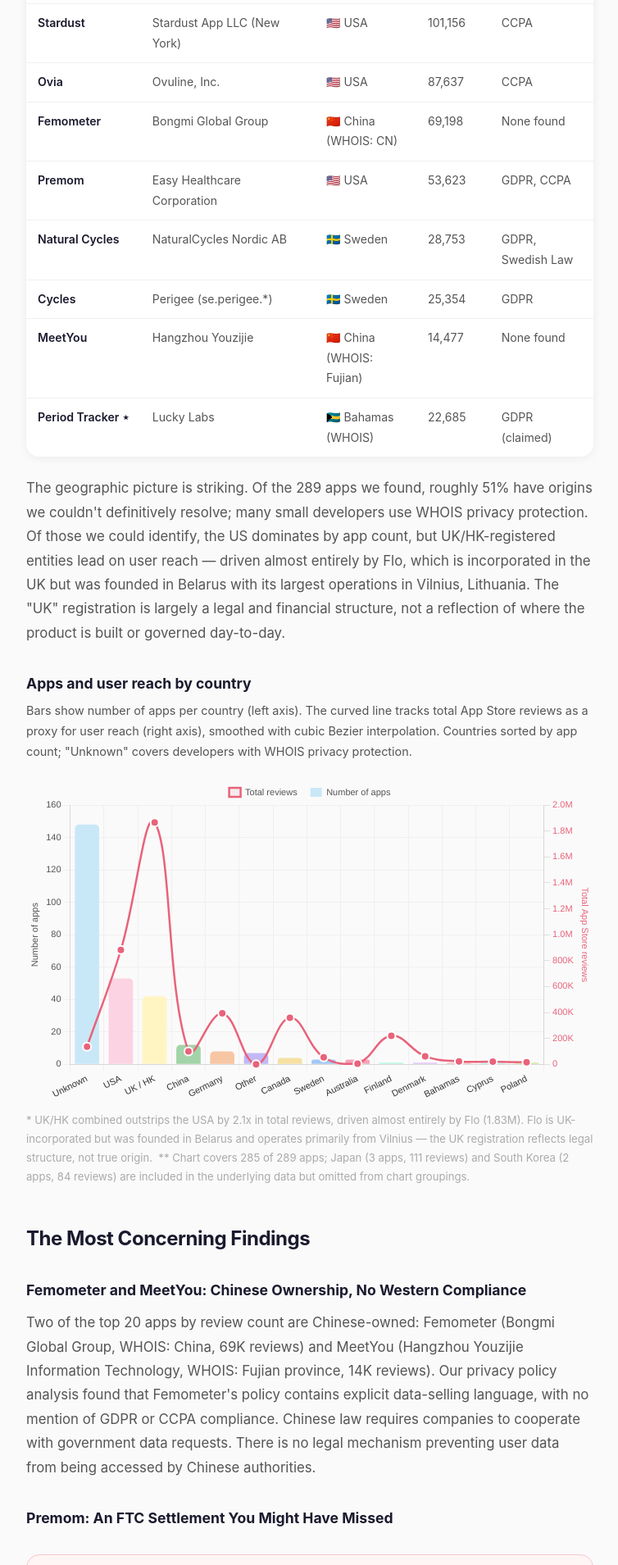
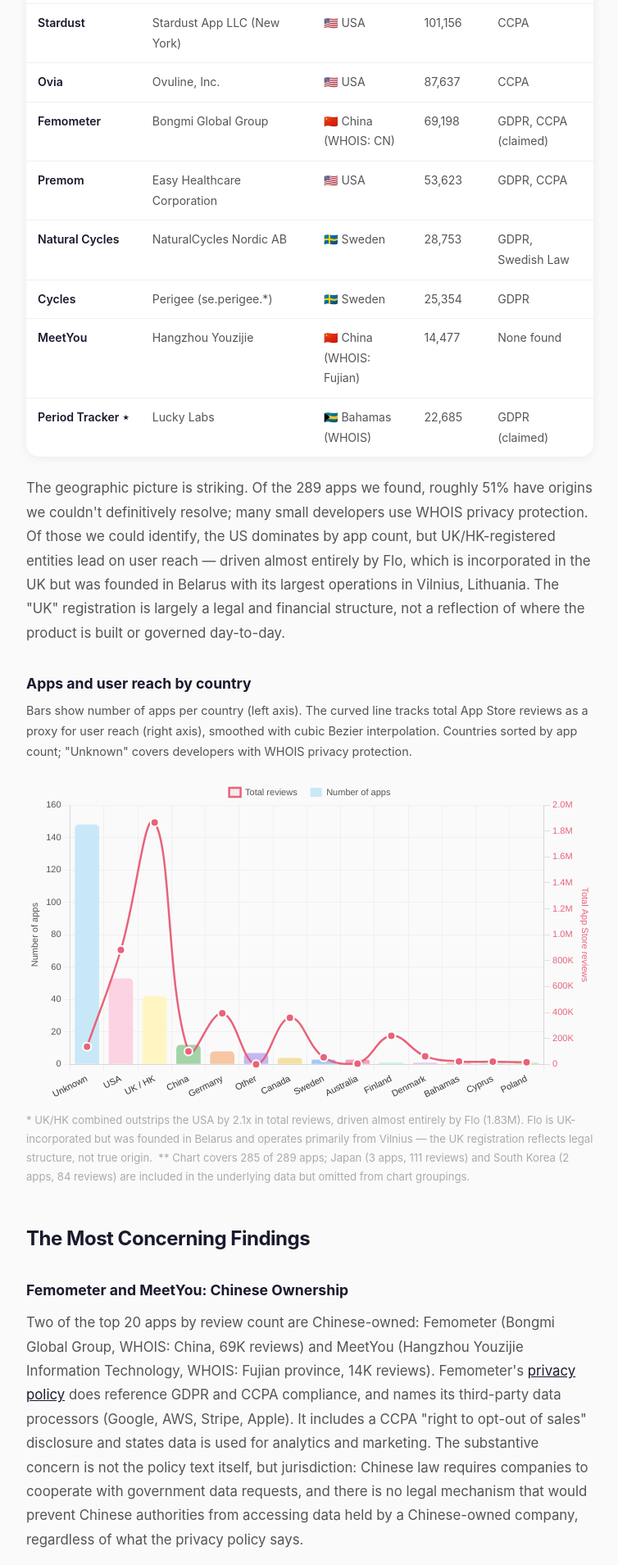
Before and after one commit to pjaol/safeflow, a plain HTML site: page docs/period-tracker-privacy.html in a window 1280 px wide. Shown: the part 2680-4589 px from the top of the page at 82% size, without its empty margins (262-1016 px from the left). Drawn offline with nearby package versions, Linux system fonts and the light colour scheme.

Commit message:
Fix Femometer privacy claims, soften Natural Cycles heading

```diff
--- a/docs/period-tracker-privacy.html
+++ b/docs/period-tracker-privacy.html
@@ -381,7 +381,7 @@
             <td>Bongmi Global Group</td>
             <td>🇨🇳 China (WHOIS: CN)</td>
             <td>69,198</td>
-            <td>None found</td>
+            <td>GDPR, CCPA (claimed)</td>
           </tr>
           <tr>
             <td class="app-name">Premom</td>
@@ -551,9 +551,9 @@
 
     <h2>The Most Concerning Findings</h2>
 
-    <h3>Femometer and MeetYou: Chinese Ownership, No Western Compliance</h3>
+    <h3>Femometer and MeetYou: Chinese Ownership</h3>
 
-    <p>Two of the top 20 apps by review count are Chinese-owned: Femometer (Bongmi Global Group, WHOIS: China, 69K reviews) and MeetYou (Hangzhou Youzijie Information Technology, WHOIS: Fujian province, 14K reviews). Our privacy policy analysis found that Femometer's policy contains explicit data-selling language, with no mention of GDPR or CCPA compliance. Chinese law requires companies to cooperate with government data requests. There is no legal mechanism preventing user data from being accessed by Chinese authorities.</p>
+    <p>Two of the top 20 apps by review count are Chinese-owned: Femometer (Bongmi Global Group, WHOIS: China, 69K reviews) and MeetYou (Hangzhou Youzijie Information Technology, WHOIS: Fujian province, 14K reviews). Femometer's <a href="https://www.femometer.com/privacyPolicy" target="_blank" rel="noopener">privacy policy</a> does reference GDPR and CCPA compliance, and names its third-party data processors (Google, AWS, Stripe, Apple). It includes a CCPA "right to opt-out of sales" disclosure and states data is used for analytics and marketing. The substantive concern is not the policy text itself, but jurisdiction: Chinese law requires companies to cooperate with government data requests, and there is no legal mechanism that would prevent Chinese authorities from accessing data held by a Chinese-owned company, regardless of what the privacy policy says.</p>
 
     <h3>Premom: An FTC Settlement You Might Have Missed</h3>
 
@@ -581,7 +581,7 @@
 
     <p>Flo currently claims not to sell user data and has made policy changes since the FTC settlement. We note this history not to single them out unfairly; by the standards of this market, they are more privacy-conscious than many competitors. But the track record illustrates the core problem: privacy promises are only as strong as the enforcement mechanisms behind them.</p>
 
-    <h3>Natural Cycles: The Best of a Compromised Bunch</h3>
+    <h3>Natural Cycles: The Most Privacy-Conscious Cloud Option</h3>
 
     <p>If you must use a cloud-based period tracker, Natural Cycles (Sweden, FDA-cleared as a contraceptive app) has the strongest privacy posture in our analysis: governed by Swedish law and GDPR, no advertising detected, no third-party data sharing detected. However, it requires a mandatory account and your data is uploaded to their servers — that's simply how the product works. Once your data leaves your phone, you're trusting a company, a legal system, and a server you'll never see.</p>
 
```
